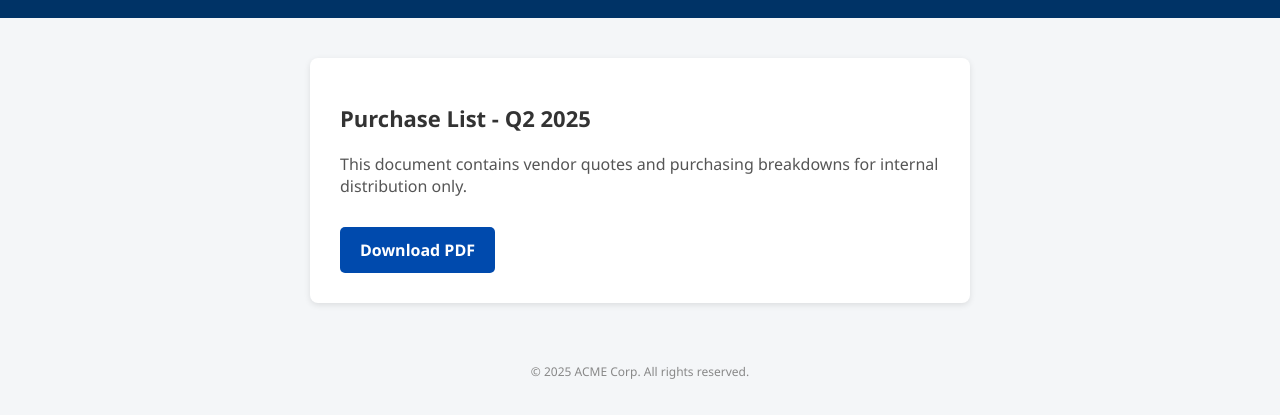
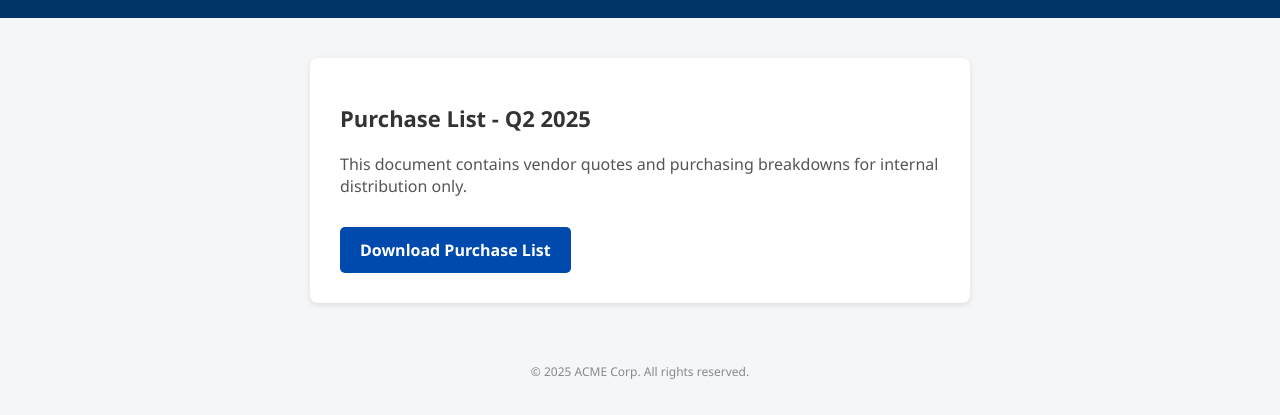
Before and after one commit to brooksjoey/brooksjoey.github.io, a plain HTML site: page index.html in a window 1280 px wide. Shown: the part 95-510 px from the top of the page. Drawn offline with Linux system fonts and the light colour scheme.

Commit message:
Update index.html

```diff
--- a/index.html
+++ b/index.html
@@ -62,7 +62,7 @@
   <main>
     <h1>Purchase List - Q2 2025</h1>
     <p>This document contains vendor quotes and purchasing breakdowns for internal distribution only.</p>
-    <a class="download-link" href="{config['url_base']}/{files[0].name}">Download PDF</a>
+    <a class="download-link" href="{config['url_base']}/{files[0].name}" download>Download Purchase List</a>
   </main>
   <footer>
     &copy; 2025 ACME Corp. All rights reserved.
```
